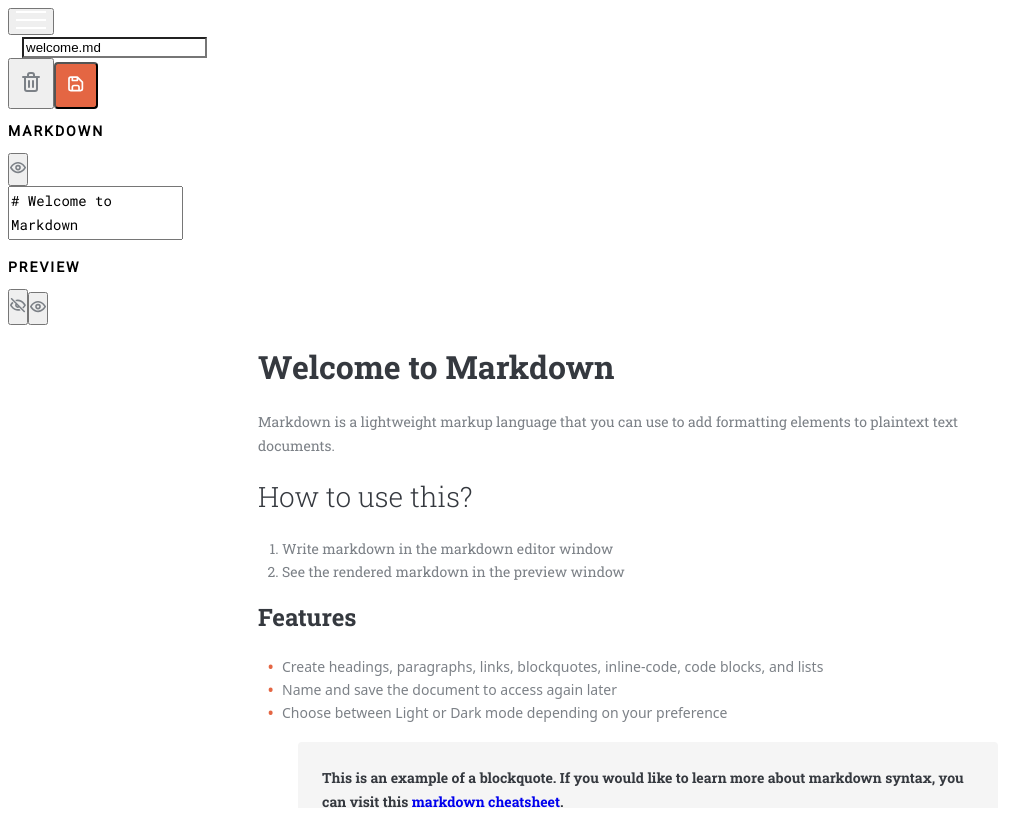
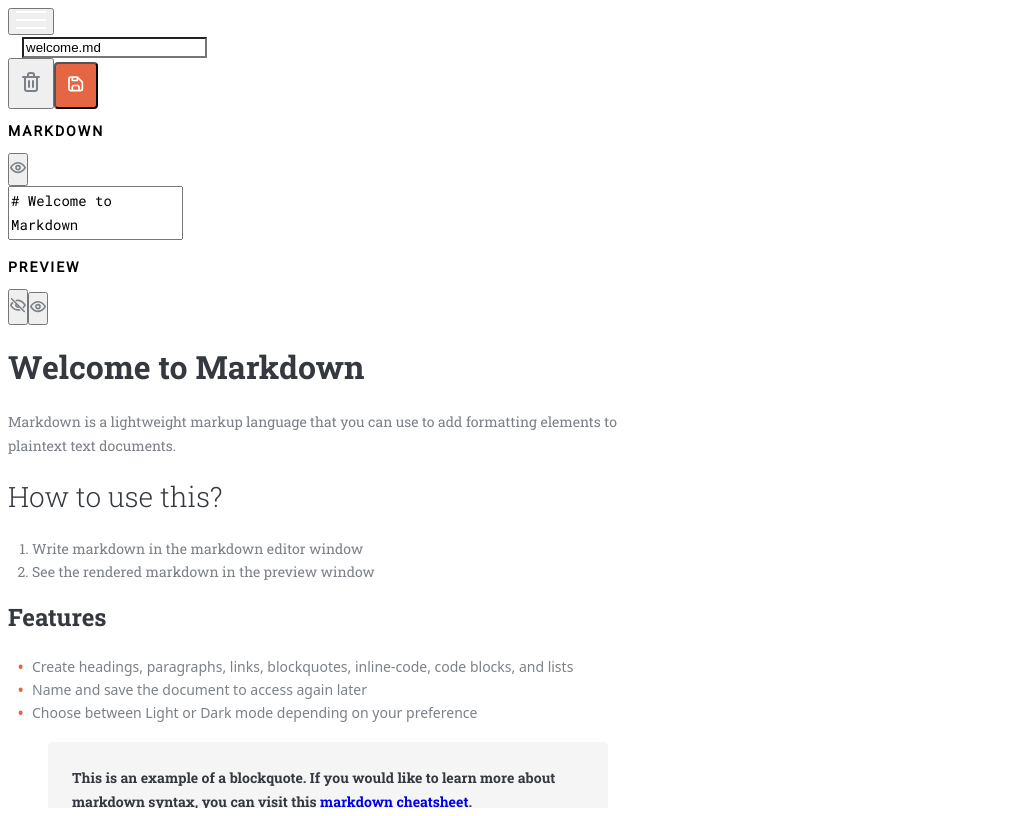
Before and after one commit to seeniOlabode/markdown-app, a Vue app: page / in a window 1280 px wide. Shown: the whole page, without its empty margins (0-1018 px from the left). Built offline with nearby package versions, Linux system fonts and the light colour scheme; the HTML template or start-up script is replaced by a standard one.

Commit message:
add resize functionality

```diff
--- a/src/components/MarkDown.vue
+++ b/src/components/MarkDown.vue
@@ -1,16 +1,46 @@
 <template>
   <main
     class="h-full overflow-hidden dark:bg-mark-1000"
-    :class="{ relative: menu.menuOpen }"
+    :class="{ relative: menu.menuOpen, 'select-none': resizeMouseDown }"
   >
     <div
       v-show="menu.menuOpen"
       class="absolute left-0 right-0 top-0 bottom-0 w-full overlay"
       @click="menu.toggleMenu()"
     ></div>
-    <div id="app-holder" class="h-full overflow-hidden sm:grid">
-      <user-input v-show="displayInput" />
-      <preview-vue v-show="displayPreview" />
+    <div
+      id="app-holder"
+      :style="appHolderGridStyles"
+      class="h-full overflow-hidden flex"
+      @mousemove="handleResize"
+      @mouseup="turnoffMouseDown"
+    >
+      <user-input
+        v-show="displayInput"
+        :style="fieldsWidthStyles.markdown"
+        ref="userInput"
+      >
+        <div id="preview-overlay" v-show="markOverlay"></div>
+      </user-input>
+      <div
+        v-show="displayInput"
+        class="resize-div h-full cursor-col-resize hover:w-1 w-[1px] hidden sm:block"
+        :class="[
+          {
+            'dark:sm:bg-mark-600': displayInput,
+            'sm:bg-mark-300': displayInput,
+            'w-1': resizeMouseDown,
+          },
+        ]"
+        @mousedown="resizeMouseDown = true"
+      ></div>
+      <preview-vue
+        v-show="displayPreview"
+        :style="fieldsWidthStyles.preview"
+        ref="preview"
+      >
+        <div id="preview-overlay" v-show="prevOverlay"></div>
+      </preview-vue>
     </div>
   </main>
 </template>
@@ -28,19 +58,119 @@ export default {
   data() {
     return {
       menu: mobileMenu,
+      resizeMouseDown: false,
+      centerPosition: null,
+      markOverlay: false,
+      prevOverlay: false,
     };
+  },
+  watch: {
+    displayInput(value) {
+      if (value) {
+        this.centerPosition = null;
+        this.markOverlay = false;
+        this.prevOverlay = false;
+      }
+    },
+  },
+  methods: {
+    handleResize($event) {
+      if (this.resizeMouseDown) {
+        this.centerPosition = {
+          clientX: $event.clientX,
+          screenWidth: window.innerWidth,
+        };
+      }
+    },
+    turnoffMouseDown() {
+      if (this.resizeMouseDown && this.markOverlay) {
+        this.$store.commit("togglePreview");
+        this.$store.commit("toggleInput");
+      }
+      this.resizeMouseDown = false;
+    },
+    setOverlay(element, value) {
+      this[`${element}Overlay`] = value;
+    },
   },
   computed: {
     ...mapState({
       displayPreview: (state) => state.markdown.displayPreview,
       displayInput: (state) => state.markdown.displayInput,
     }),
+    fieldsWidthStyles() {
+      if (this.centerPosition === null) {
+        return {
+          markdown: {
+            width: "50%",
+          },
+          preview: {
+            width: "50%",
+          },
+        };
+      } else {
+        let mousePosition = this.centerPosition.clientX;
+        let screenWidth = this.centerPosition.screenWidth;
+
+        let firstWidth = (mousePosition / screenWidth) * 100;
+        let secondWidth = 100 - firstWidth;
+
+        const userInput = this.$refs.userInput.$refs.userInput;
+
+        if (screenWidth - mousePosition < 376) {
+          secondWidth = (376 / screenWidth) * 100;
+          firstWidth = 100 - secondWidth;
+        }
+
+        if (userInput.clientWidth < 300) {
+          this.setOverlay("mark", true);
+        } else {
+          this.setOverlay("mark", false);
+          this.setOverlay("prev", false);
+        }
+        return {
+          markdown: {
+            width: `${firstWidth}%`,
+          },
+          preview: {
+            width: `${secondWidth}%`,
+          },
+        };
+      }
+    },
+    // appHolderGridStyles() {
+    //   if (this.centerPosition === null) {
+    //     return { "grid-template-columns": "50fr auto 50fr" };
+    //   } else {
+    //     let mousePosition = this.centerPosition.clientX;
+    //     let screenXWidth = this.centerPosition.screenX;
+
+    //     let firstWidth = (mousePosition / screenXWidth) * 100;
+    //     let secondWidth = 100 - firstWidth;
+    //     return {
+    //       "grid-template-columns": `${firstWidth}fr auto ${secondWidth}fr`,
+    //     };
+    //   }
+    // },
   },
 };
 </script>
 
-<style>
-#app-holder {
-  grid-template-columns: 1fr 1fr;
+<style scoped>
+/* #app-holder {
+  grid-template-columns: 1fr 1px 1fr;
+} */
+
+.resize-div {
+  @apply active:bg-mark-orange-hover;
+}
+
+div[id*="overlay"] {
+  position: absolute;
+  top: 0;
+  left: 0;
+  right: 0;
+  bottom: 0;
+  @apply bg-mark-orange-hover bg-opacity-20;
 }
 </style>
--- a/src/components/Preview.vue
+++ b/src/components/Preview.vue
@@ -1,14 +1,17 @@
 <template>
   <div
-    class="preview-div-container h-full overflow-hidden pb-14 grid"
+    class="preview-div-container h-full overflow-hidden pb-14 grid relative grow"
     :class="{
-      'sm:border-l': input,
-      'dark:sm:border-mark-600': input,
-      'sm:border-mark-300': input,
+      // 'sm:border-l': input,
+      // 'dark:sm:border-mark-600': input,
+      // 'sm:border-mark-300': input,
       'col-span-2': !input,
     }"
+    ref="preview"
   >
-    <div class="bg-mark-200 flex items-center h-11 px-4 dark:bg-mark-900">
+    <div
+      class="bg-mark-200 flex items-center h-11 px-4 dark:bg-mark-900 select-none"
+    >
       <h3 class="app-heading-s text-mark-500 dark:text-mark-400">PREVIEW</h3>
       <action-button
         @click="toggleMobile()"
@@ -42,6 +45,7 @@
         v-html="content"
       ></div>
     </div>
+    <slot></slot>
   </div>
 </template>
 
--- a/src/components/UserInput.vue
+++ b/src/components/UserInput.vue
@@ -1,6 +1,8 @@
 <template>
-  <div class="h-full input-div-container grid">
-    <div class="bg-mark-200 flex items-center h-11 px-4 dark:bg-mark-900">
+  <div class="h-full input-div-container grid relative grow" ref="userInput">
+    <div
+      class="bg-mark-200 flex items-center h-11 px-4 dark:bg-mark-900 select-none"
+    >
       <h3 class="app-heading-s text-mark-500 dark:text-mark-400">MARKDOWN</h3>
       <action-button
         @click="toggleMobile()"
@@ -19,6 +21,7 @@
       resize="false"
       :disabled="menu.menuOpen"
     ></textarea>
+    <slot></slot>
   </div>
 </template>
 <script>
```
